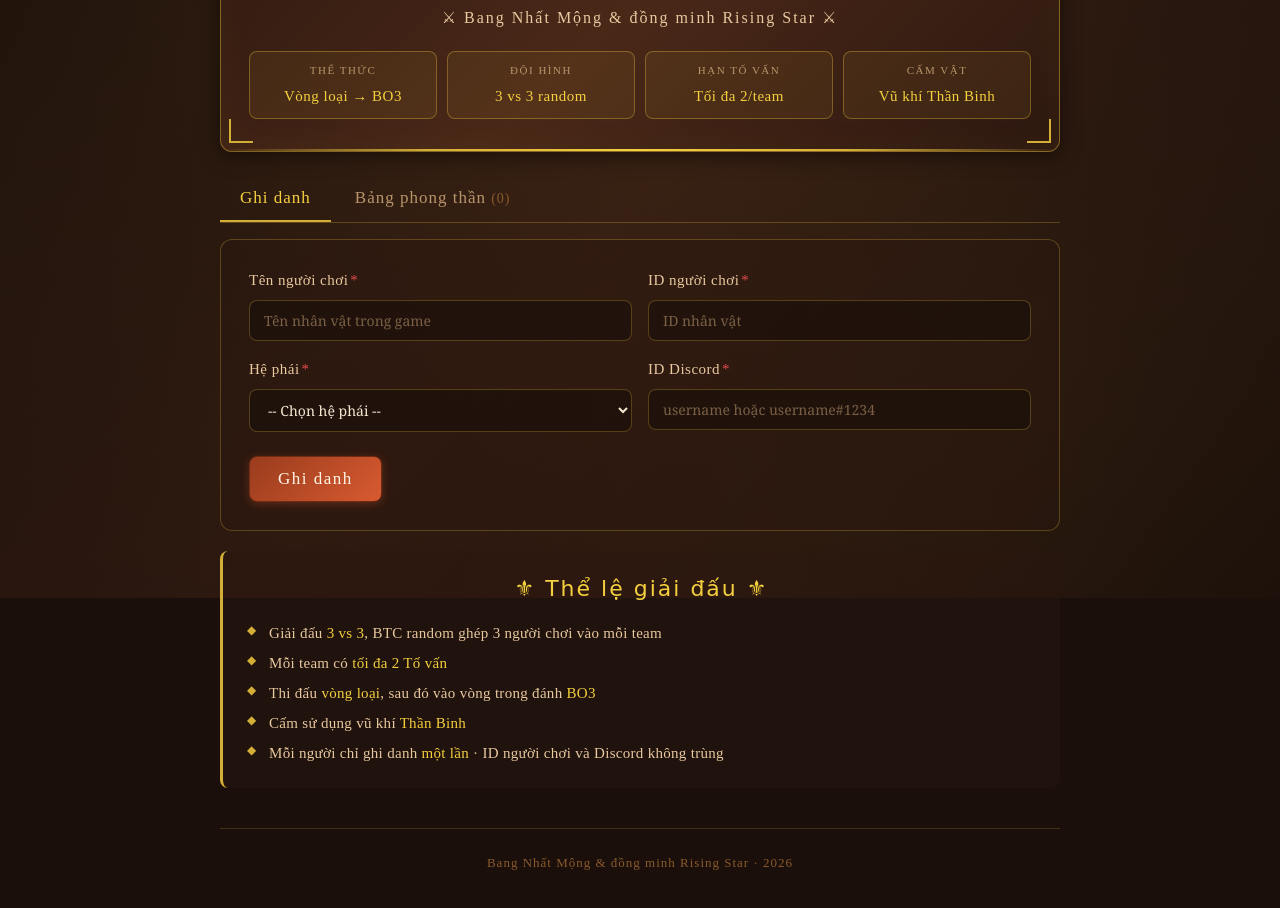
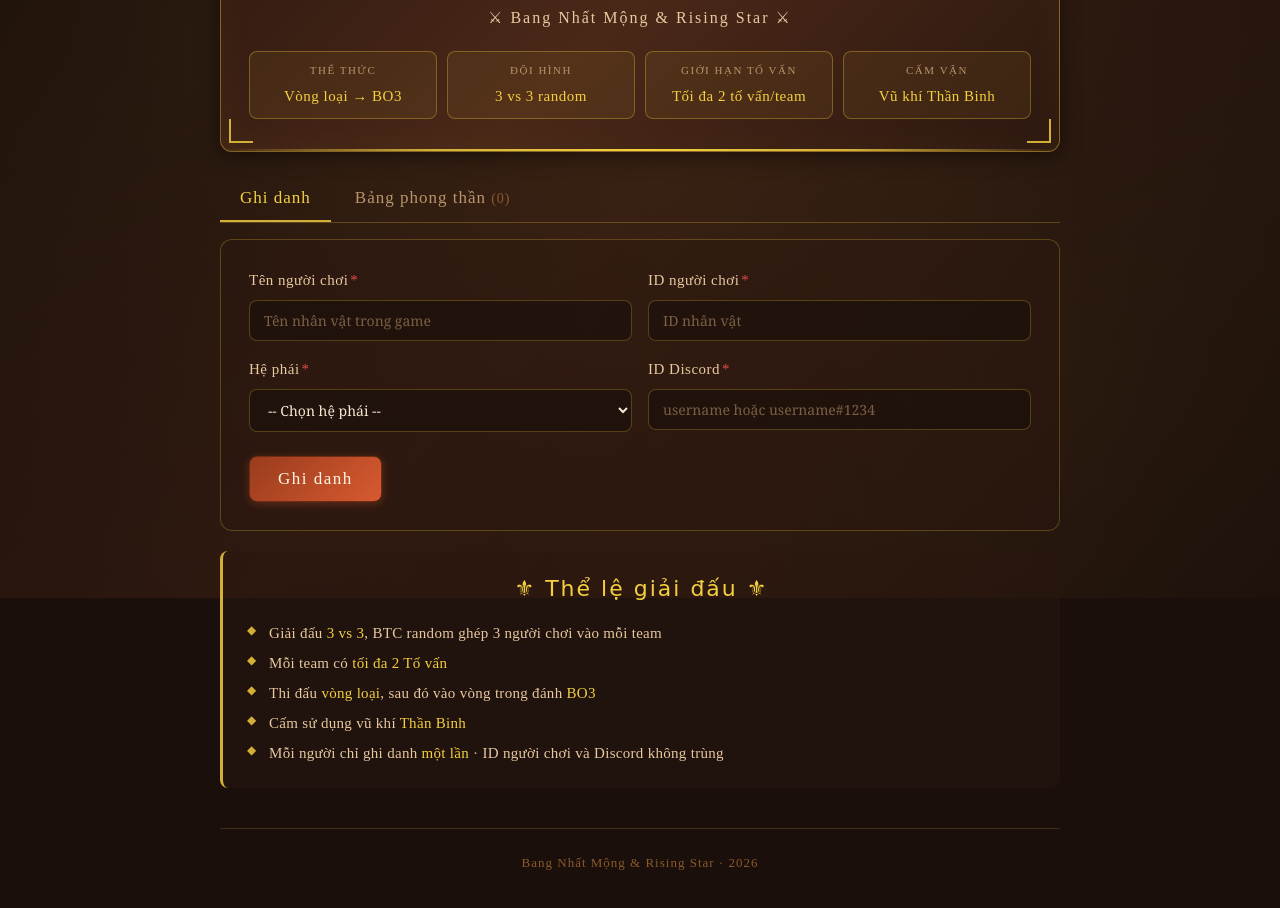
Before and after one commit to tuanhao1111/dangkygiaidau, a website: page public/index.html in a window 1280 px wide. Shown: the part 202-1110 px from the top of the page. Drawn offline with Linux system fonts and the light colour scheme; no server answers; a web font is replaced by a local one.

Commit message:
Update index.html

```diff
--- a/public/index.html
+++ b/public/index.html
@@ -20,7 +20,7 @@
     <div class="banner-corner bl"></div>
     <div class="banner-corner br"></div>
     <h1 class="banner-title">三 anh em trên một chiếc xe tăng</h1>
-    <p class="banner-subtitle">⚔ Bang Nhất Mộng & đồng minh Rising Star ⚔</p>
+    <p class="banner-subtitle">⚔ Bang Nhất Mộng & Rising Star ⚔</p>
     <div class="meta-grid">
       <div class="meta">
         <p class="meta-label">Thể thức</p>
@@ -31,11 +31,11 @@
         <p class="meta-value">3 vs 3 random</p>
       </div>
       <div class="meta">
-        <p class="meta-label">Hạn Tố vấn</p>
-        <p class="meta-value">Tối đa 2/team</p>
+        <p class="meta-label">Giới Hạn Tố vấn</p>
+        <p class="meta-value">Tối đa 2 tố vấn/team</p>
       </div>
       <div class="meta">
-        <p class="meta-label">Cấm vật</p>
+        <p class="meta-label">Cấm vận</p>
         <p class="meta-value">Vũ khí Thần Binh</p>
       </div>
     </div>
@@ -106,7 +106,7 @@
   </div>
 
   <footer class="footer">
-    <p>Bang Nhất Mộng & đồng minh Rising Star · 2026</p>
+    <p>Bang Nhất Mộng & Rising Star · 2026</p>
   </footer>
 </div>
 
```
